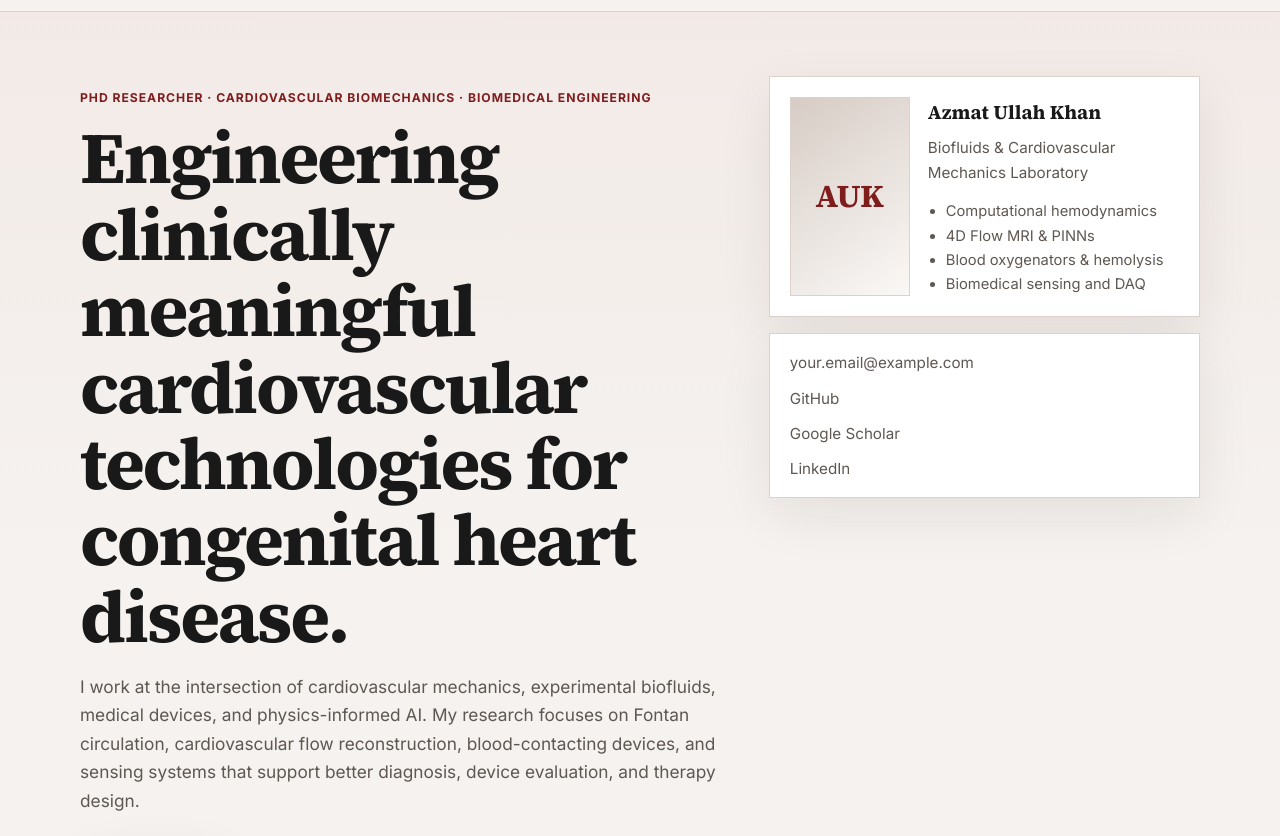
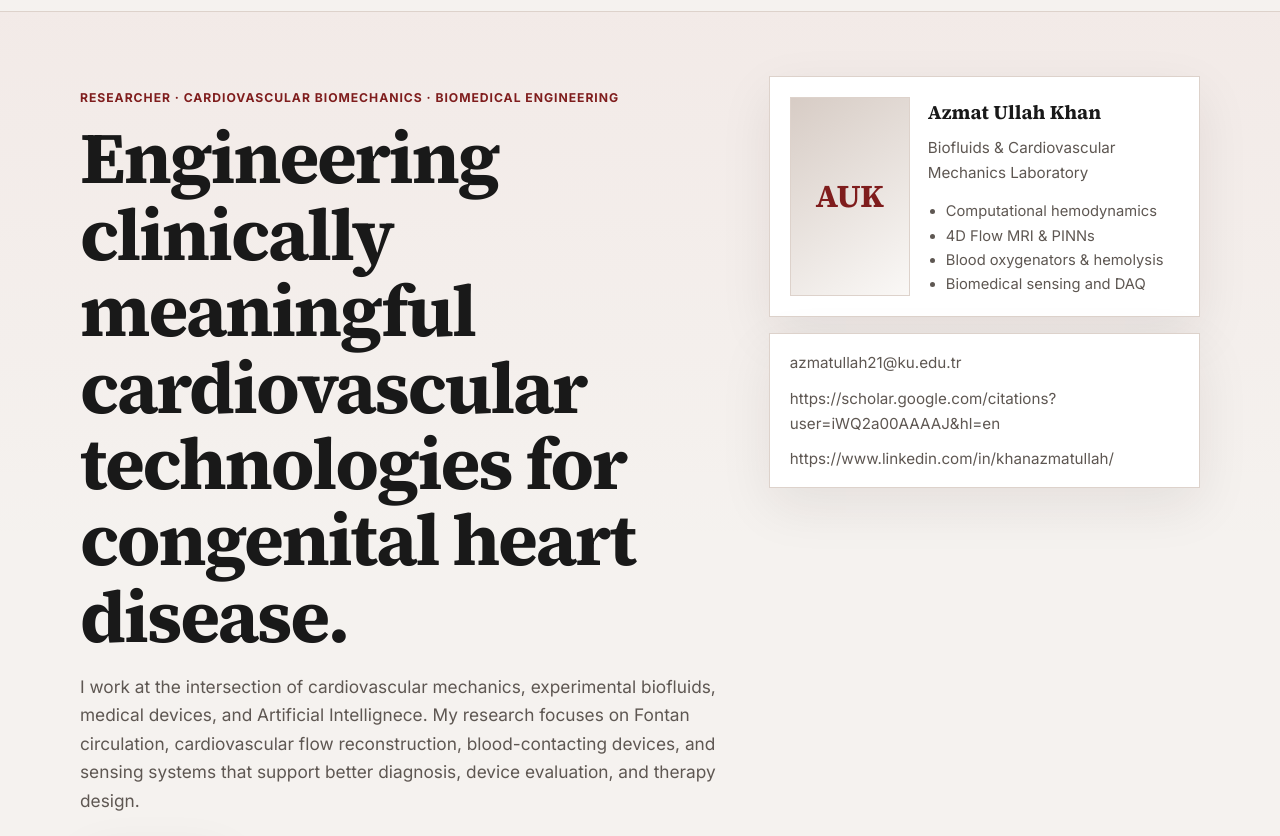
Before and after one commit to azmatullahkhan/azmatullahkhan.github.io, a plain HTML site: page index.html in a window 1280 px wide. Shown: the part 63-899 px from the top of the page. Drawn offline with Linux system fonts and the light colour scheme.

Commit message:
Refine meta description and update text elements
Updated the description meta tag and modified various text elements to enhance clarity and accuracy.

```diff
--- a/index.html
+++ b/index.html
@@ -3,7 +3,7 @@
 <head>
   <meta charset="utf-8">
   <meta name="viewport" content="width=device-width, initial-scale=1">
-  <meta name="description" content="Azmat Ullah Khan — PhD researcher in cardiovascular biomechanics, biofluids, medical devices, and physics-informed AI.">
+  <meta name="description" content="Azmat Ullah Khan — researcher in cardiovascular biomechanics, biofluids, medical devices, and physics-informed AI.">
   <meta name="theme-color" content="#7F1D1D">
   <title>Azmat Ullah Khan | Research Portfolio</title>
   <link rel="preconnect" href="https://fonts.googleapis.com">
@@ -39,9 +39,9 @@
     <section class="hero" id="top">
       <div class="container hero-grid">
         <div class="hero-copy">
-          <p class="eyebrow">PhD Researcher · Cardiovascular Biomechanics · Biomedical Engineering</p>
+          <p class="eyebrow">Researcher · Cardiovascular Biomechanics · Biomedical Engineering</p>
           <h1>Engineering clinically meaningful cardiovascular technologies for congenital heart disease.</h1>
-          <p class="lead">I work at the intersection of cardiovascular mechanics, experimental biofluids, medical devices, and physics-informed AI. My research focuses on Fontan circulation, cardiovascular flow reconstruction, blood-contacting devices, and sensing systems that support better diagnosis, device evaluation, and therapy design.</p>
+          <p class="lead">I work at the intersection of cardiovascular mechanics, experimental biofluids, medical devices, and Artificial Intellignece. My research focuses on Fontan circulation, cardiovascular flow reconstruction, blood-contacting devices, and sensing systems that support better diagnosis, device evaluation, and therapy design.</p>
           <div class="hero-actions">
             <a class="button button-primary" href="#projects">View Research</a>
             <a class="button button-secondary" href="assets/documents/Azmat_Ullah_Khan_CV.pdf" target="_blank" rel="noopener">Download CV</a>
@@ -62,10 +62,9 @@
             </div>
           </div>
           <div class="contact-card">
-            <a href="mailto:your.email@example.com">your.email@example.com</a>
-            <a href="https://github.com/azmatullahkhan" target="_blank" rel="noopener">GitHub</a>
-            <a href="https://scholar.google.com/" target="_blank" rel="noopener">Google Scholar</a>
-            <a href="https://www.linkedin.com/" target="_blank" rel="noopener">LinkedIn</a>
+            <a href="mailto:your.email@example.com">azmatullah21@ku.edu.tr</a>
+            <a href="https://scholar.google.com/" target="_blank" rel="noopener">https://scholar.google.com/citations?user=iWQ2a00AAAAJ&hl=en</a>
+            <a href="https://www.linkedin.com/" target="_blank" rel="noopener">https://www.linkedin.com/in/khanazmatullah/</a>
           </div>
         </aside>
       </div>
@@ -91,7 +90,7 @@
             <p class="section-number">02</p>
             <h2>Research focus</h2>
           </div>
-          <p class="section-note">A portfolio organized around scientific themes rather than disconnected projects.</p>
+          <p class="section-note">A portfolio organized</p>
         </div>
         <div class="focus-grid">
           <article class="focus-card">
@@ -275,7 +274,7 @@
           <p class="readable">I am interested in collaboration opportunities related to congenital heart disease, cardiovascular hemodynamics, physics-informed AI, blood-contacting devices, and biomedical sensing systems.</p>
         </div>
         <div class="contact-box">
-          <a class="contact-email" href="mailto:your.email@example.com">your.email@example.com</a>
+          <a class="contact-email" href="mailto:your.email@example.com">azmatullah21@ku.edu.tr</a>
           <p>Replace this email with your institutional address. You can also add your office location, ORCID, and phone number if needed.</p>
         </div>
       </div>
```
